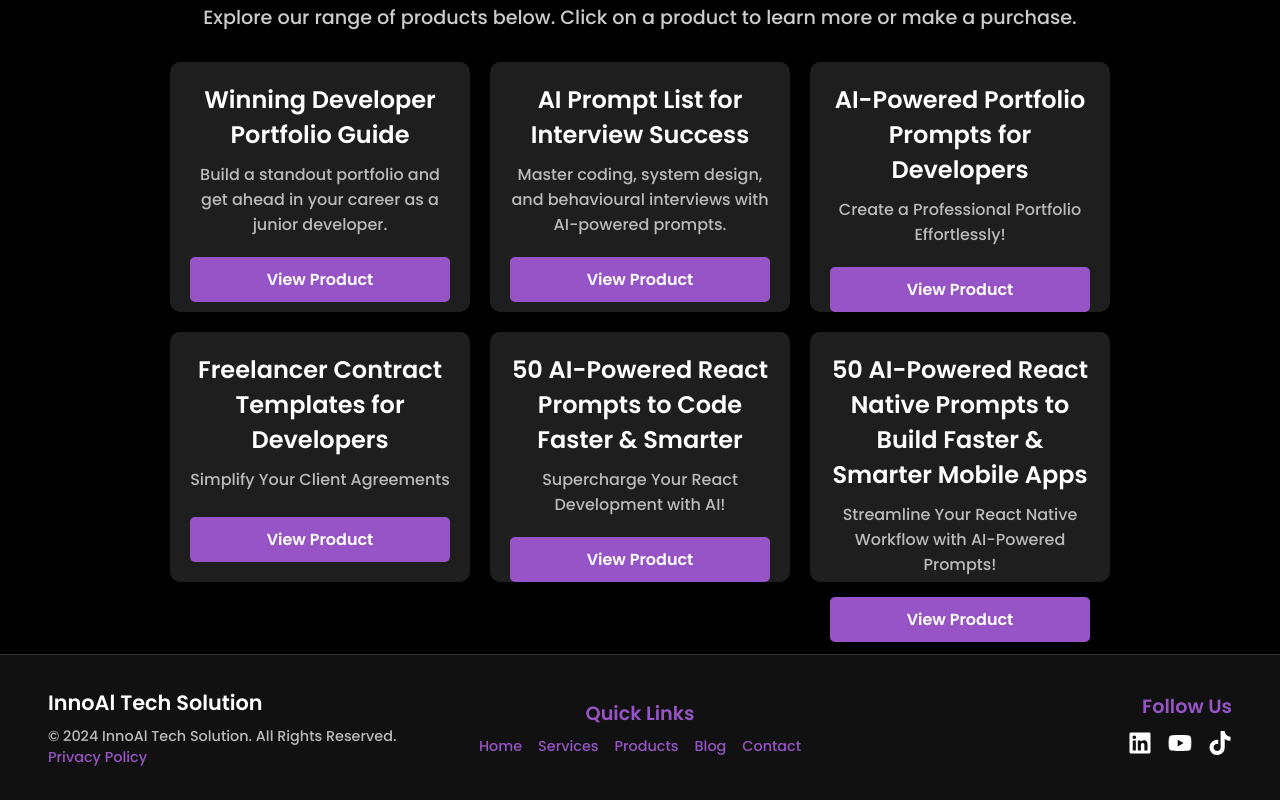
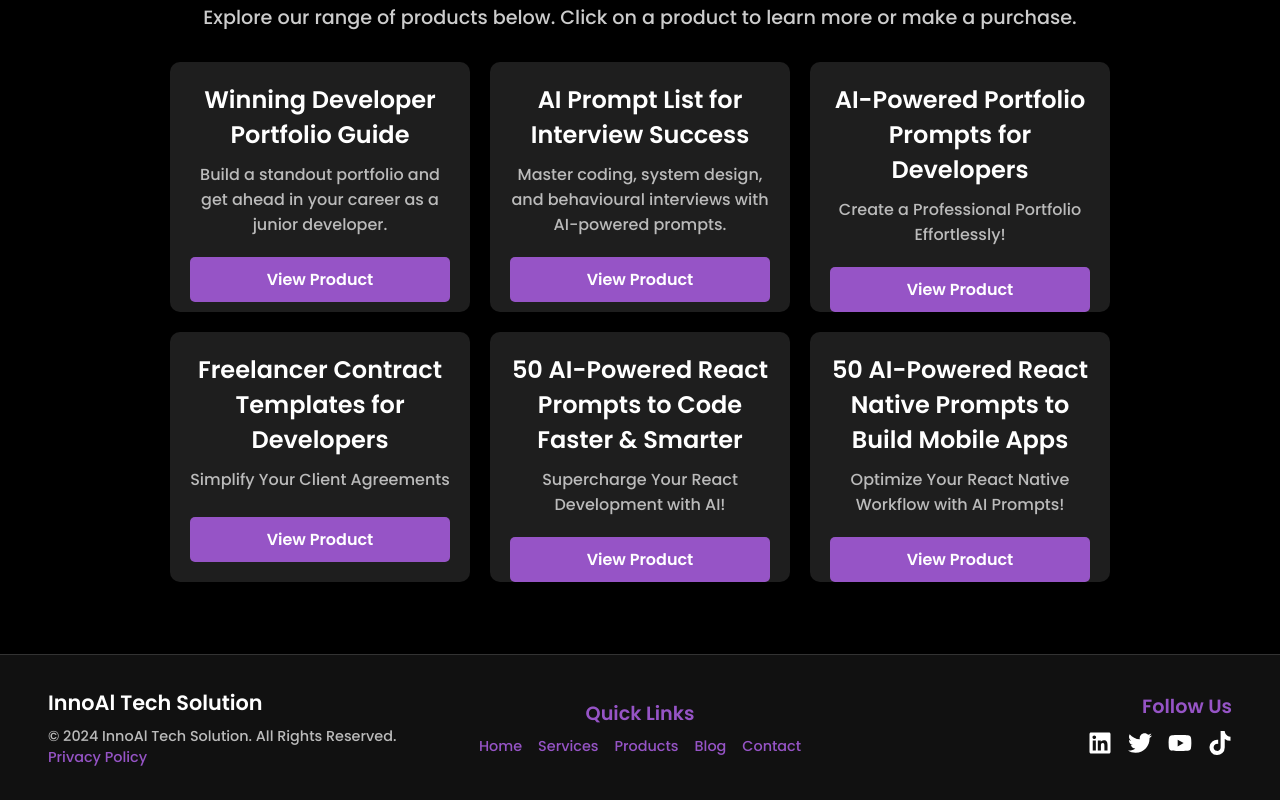
Before and after one commit to innoaitechsolution/innoaitechsolution-website, a React (Create React App) app: page /all-products in a window 1280 px wide. Shown: the part 226-1026 px from the top of the page. Built offline with nearby package versions, Linux system fonts and the light colour scheme.

Commit message:
Fix the pages

```diff
--- a/src/components/Contact/ContactPage.js
+++ b/src/components/Contact/ContactPage.js
@@ -14,7 +14,7 @@ const ContactPage = () => {
   <p>United Kingdom</p>
 </div>
 
-      <p className="contact-intro">We'd love to hear from you! Fill out the form below, and we'll get back to you as soon as possible.</p>
+      <p className="contact-intro">We'd love to hear from you! </p><p>Fill out the form below, and we'll get back to you as soon as possible.</p>
 
       {/* Contact Form */}
       <form className="contact-form" action="https://formspree.io/f/xeooveyl" method="POST">
--- a/src/components/Footer/footer.js
+++ b/src/components/Footer/footer.js
@@ -1,6 +1,6 @@
 import React from "react";
 import "./footer.css";
-import { FaLinkedin, FaYoutube, FaTiktok } from "react-icons/fa";
+import { FaLinkedin, FaYoutube, FaTiktok, FaTwitter } from "react-icons/fa";
 
 const Footer = () => {
   return (
@@ -40,6 +40,9 @@ const Footer = () => {
           <a href="https://www.linkedin.com/company/innoai" target="_blank" rel="noopener noreferrer" aria-label="LinkedIn">
             <FaLinkedin />
           </a>
+          <a href="https://x.com/innoai_ts" target="_blank" rel="noopener noreferrer" aria-label="Twitter">
+            <FaTwitter />
+          </a>
           <a href="https://www.youtube.com/@innoaitechsolution" target="_blank" rel="noopener noreferrer" aria-label="YouTube">
             <FaYoutube />
           </a>
--- a/src/data/products.json
+++ b/src/data/products.json
@@ -31,8 +31,8 @@
     },
     {
       "id": 6,
-      "name": "50 AI-Powered React Native Prompts to Build Faster & Smarter Mobile Apps",
-      "description": "Streamline Your React Native Workflow with AI-Powered Prompts!",
+      "name": "50 AI-Powered React Native Prompts to Build Mobile Apps",
+      "description": "Optimize Your React Native Workflow with AI Prompts!",
       "link": "https://innoaits.gumroad.com/l/react-native-prompts"
     }
   ]
```
